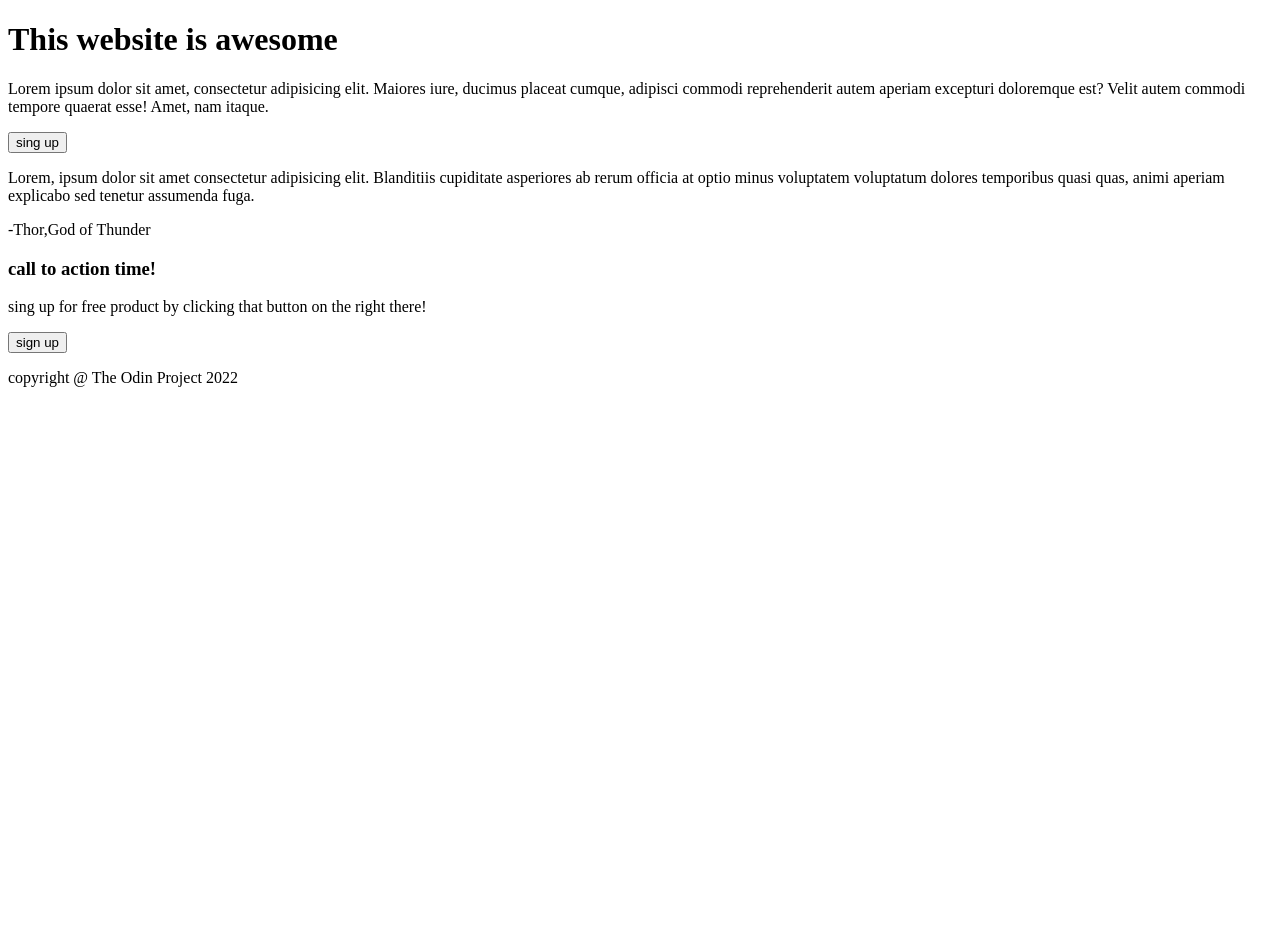
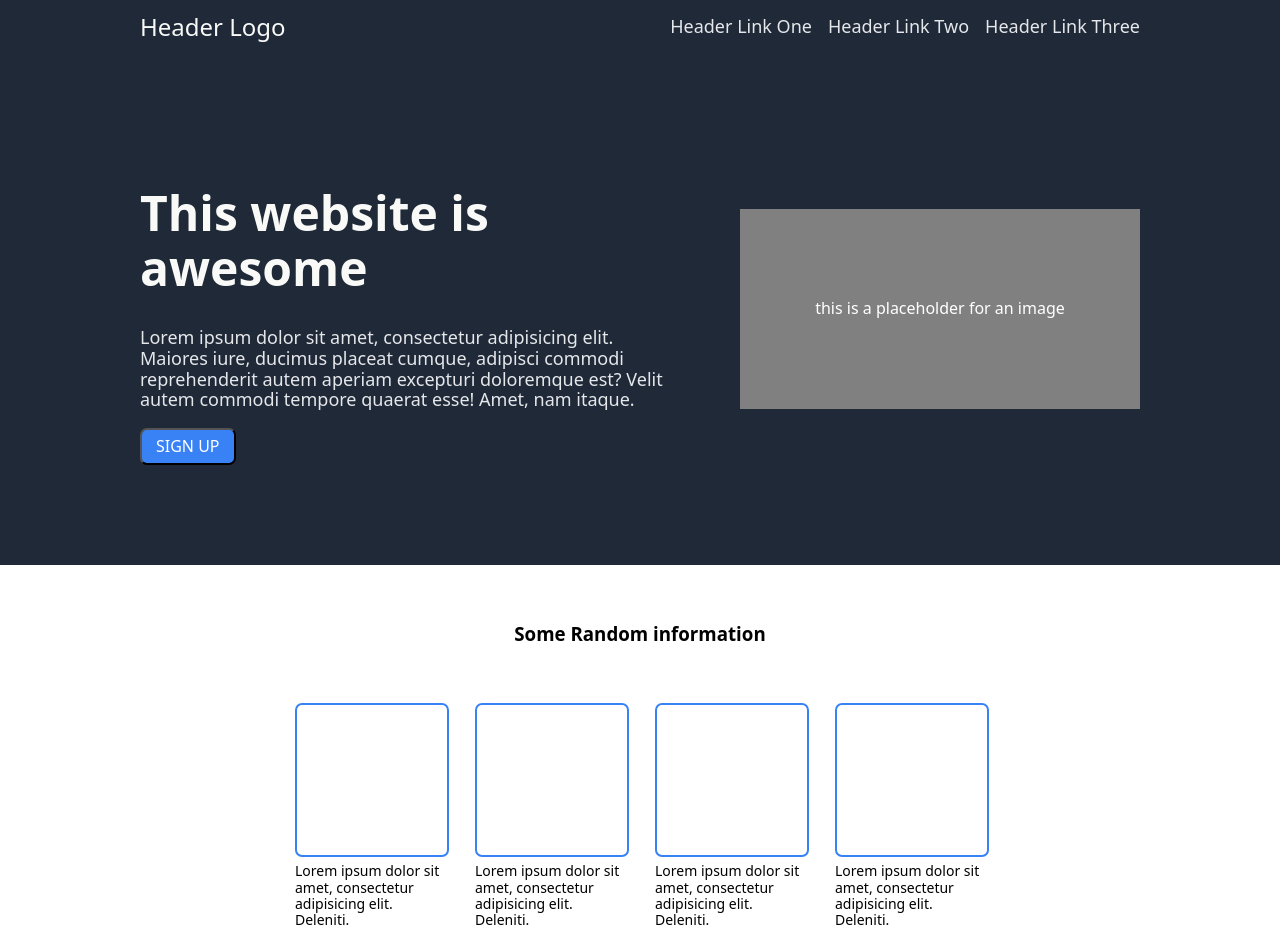
Before and after one commit to PushkarMandark/LandingPage, a plain HTML site: page index.html in a window 1280 px wide. Shown: the top 952 px of the page. Before the commit the page ends 800 px from the top, so only its background shows below. Drawn offline with Linux system fonts and the light colour scheme.

Commit message:
completed project 29 july

```diff
--- a/index.html
+++ b/index.html
@@ -4,17 +4,22 @@
     <meta charset="UTF-8" />
     <meta http-equiv="X-UA-Compatible" content="IE=edge" />
     <meta name="viewport" content="width=device-width, initial-scale=1.0" />
-    <link src="style.css" rel="stylesheet" />
+    <link href="./style.css" rel="stylesheet" />
     <title>Landing Page using flex</title>
   </head>
   <body>
     <div class="main-body-wraper">
       <header>
-        <nav>
-          <div class="logo"></div>
-          <div class="menu"></div>
+        <nav class="max-width-90">
+          <div class="logo">Header Logo</div>
+          <ul class="menu">
+            <li>Header Link One</li>
+            <li>Header Link Two</li>
+            <li>Header Link Three</li>
+          </ul>
         </nav>
-        <div class="banner">
+
+        <div class="banner max-width-90">
           <div class="left-banner">
             <h1>This website is awesome</h1>
             <p>
@@ -23,39 +28,74 @@
               aperiam excepturi doloremque est? Velit autem commodi tempore
               quaerat esse! Amet, nam itaque.
             </p>
-            <button>sing up</button>
+            <button>SIGN UP</button>
           </div>
           <div class="right-banner">
-            <div class="img-placeholder"></div>
+            <div class="img-placeholder">
+              this is a placeholder for an image
+            </div>
           </div>
         </div>
       </header>
-      <div class="random-info-wraper">
+      <div class="random-info-wraper max-width-90">
+        <h3>Some Random information</h3>
+        <div class="box-wraper">
+          <div class="width-200">
             <div class="card-box"></div>
+            <p>
+              Lorem ipsum dolor sit amet, consectetur adipisicing elit.
+              Deleniti.
+            </p>
+          </div>
+          <div class="width-200">
             <div class="card-box"></div>
+            <p>
+              Lorem ipsum dolor sit amet, consectetur adipisicing elit.
+              Deleniti.
+            </p>
+          </div>
+          <div class="width-200">
             <div class="card-box"></div>
+            <p>
+              Lorem ipsum dolor sit amet, consectetur adipisicing elit.
+              Deleniti.
+            </p>
+          </div>
+          <div class="width-200">
             <div class="card-box"></div>
+            <p>
+              Lorem ipsum dolor sit amet, consectetur adipisicing elit.
+              Deleniti.
+            </p>
+          </div>
+        </div>
       </div>
       <div class="quote-wraper">
-        <p>
+        <div class="max-width-90">
+          <p class="qoute">
             Lorem, ipsum dolor sit amet consectetur adipisicing elit. Blanditiis
             cupiditate asperiores ab rerum officia at optio minus voluptatem
-          voluptatum dolores temporibus quasi quas, animi aperiam explicabo sed
-          tenetur assumenda fuga.
+            voluptatum dolores temporibus quasi quas, animi aperiam explicabo
+            sed tenetur assumenda fuga.
           </p>
           <p class="name-qute">-Thor,God of Thunder</p>
         </div>
+      </div>
+      <div class="max-width-90">
         <div class="cta-wraper">
           <div class="txt-cta">
             <h3>call to action time!</h3>
             <p>
-            sing up for free product by clicking that button on the right there!
+              sing up for free product by clicking that button on the right
+              there!
             </p>
           </div>
           <div class="cta-btn">
-          <button class="singup-cta">sign up</button>
+            <button class="singup-cta">Sign Up</button>
           </div>
         </div>
+      </div>
+
       <div class="footer">
         <p>copyright @ The Odin Project 2022</p>
       </div>
--- a/style.css
+++ b/style.css
@@ -1,7 +1,171 @@
-*,
-*::after,
-*::before {
+@import url(/normalize.css);
+
+li {
+  list-style: none;
+}
+
+body {
+  font-family: system-ui, -apple-system, BlinkMacSystemFont, "Segoe UI", Roboto,
+    Oxygen, Ubuntu, Cantarell, "Open Sans", "Helvetica Neue", sans-serif;
+}
+
+.max-width-90 {
+  max-width: 1000px;
+  margin: 0 auto;
+  width: 100%;
+}
+
+.main-body-wraper {
+  display: flex;
+  flex-direction: column;
+  justify-content: space-between;
+}
+
+header {
+  background-color: #1f2937;
+  display: flex;
+  flex-direction: column;
+  justify-content: space-between;
+}
+
+nav {
+  display: flex;
+  justify-content: space-between;
+  align-items: center;
+}
+
+.menu {
+  display: flex;
+}
+
+.logo {
+  color: #f9faf8;
+  font-size: 24px;
+}
+
+.menu > li {
+  font-size: 18px;
+  color: #e5e7eb;
+  margin-left: 16px;
+}
+
+.banner {
+  display: flex;
+  justify-content: space-between;
+  align-items: center;
+  padding: 100px 0px;
+}
+
+.left-banner {
+  margin-right: 70px;
+}
+
+.left-banner h1 {
+  font-size: 48px;
+  font-weight: bolder;
+  color: #f9faf8;
+}
+
+.left-banner p {
+  font-size: 18px;
+  color: #e5e7eb;
+}
+
+.left-banner button {
+  background-color: #3882f6;
+  color: white;
+  padding: 7px 14px;
+  border-radius: 7px;
+}
+
+.img-placeholder {
+  height: 200px;
+  width: 400px;
+  background-color: grey;
+  display: flex;
+  justify-content: center;
+  align-items: center;
+  color: white;
+}
+
+.random-info-wraper {
+  display: flex;
+  flex-direction: column;
+  align-items: center;
+  margin-top: 40px;
+  margin-bottom: 100px;
+}
+
+.box-wraper {
+  display: flex;
+  align-items: center;
+  justify-content: center;
+  margin-top: 40px;
+  gap: 30px;
+}
+.width-200 {
+  max-width: 150px;
+}
+
+.card-box {
+  height: 150px;
+  width: 150px;
+  border: 2px solid #3882f6;
+  border-radius: 7px;
+}
+.width-200 p {
+  font-size: 14px;
+  margin: 0px;
+  text-align: start;
+  margin-top: 6px;
+}
+
+.quote-wraper {
+  background-color: #e5e7eb;
+  padding: 100px 0px;
+}
+
+.qoute {
+  font-size: 36px;
+  font-style: italic;
+  font-weight: 400;
+  color: #1f2937;
   margin: 0;
-  padding: 0;
-  box-sizing: border-box;
 }
+
+.name-qute {
+  font-weight: bolder;
+  text-align: right;
+  margin: 0;
+}
+
+.cta-wraper {
+  margin: 100px auto;
+  background-color: #3882f6;
+  border-radius: 7px;
+  display: flex;
+  justify-content: space-between;
+  align-items: center;
+  color: white;
+  padding: 50px 100px;
+}
+
+.singup-cta {
+  background-color: transparent;
+  border: 2px solid white;
+  padding: 7px 31px;
+  color: white;
+  font-weight: bold;
+  border-radius: 4px;
+}
+.txt-cta h3,
+.txt-cta p {
+  margin: 0;
+}
+
+.footer {
+  background-color: rgb(35, 29, 29);
+  text-align: center;
+  color: white;
+  padding: 20px 0px;
+}
```
Also changed, not shown: normalize.css (added). Lines whose indentation alone changed are shown as unchanged.
